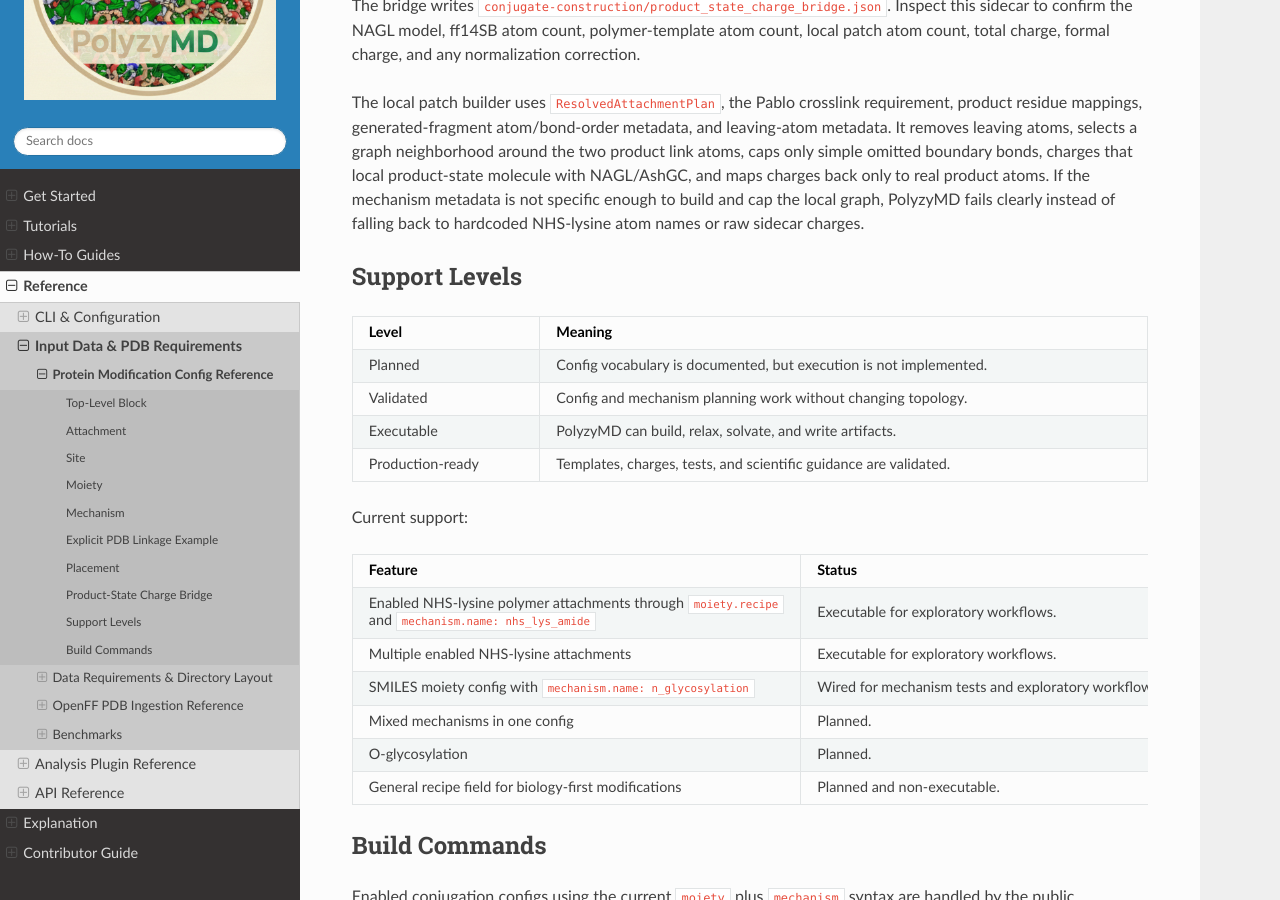
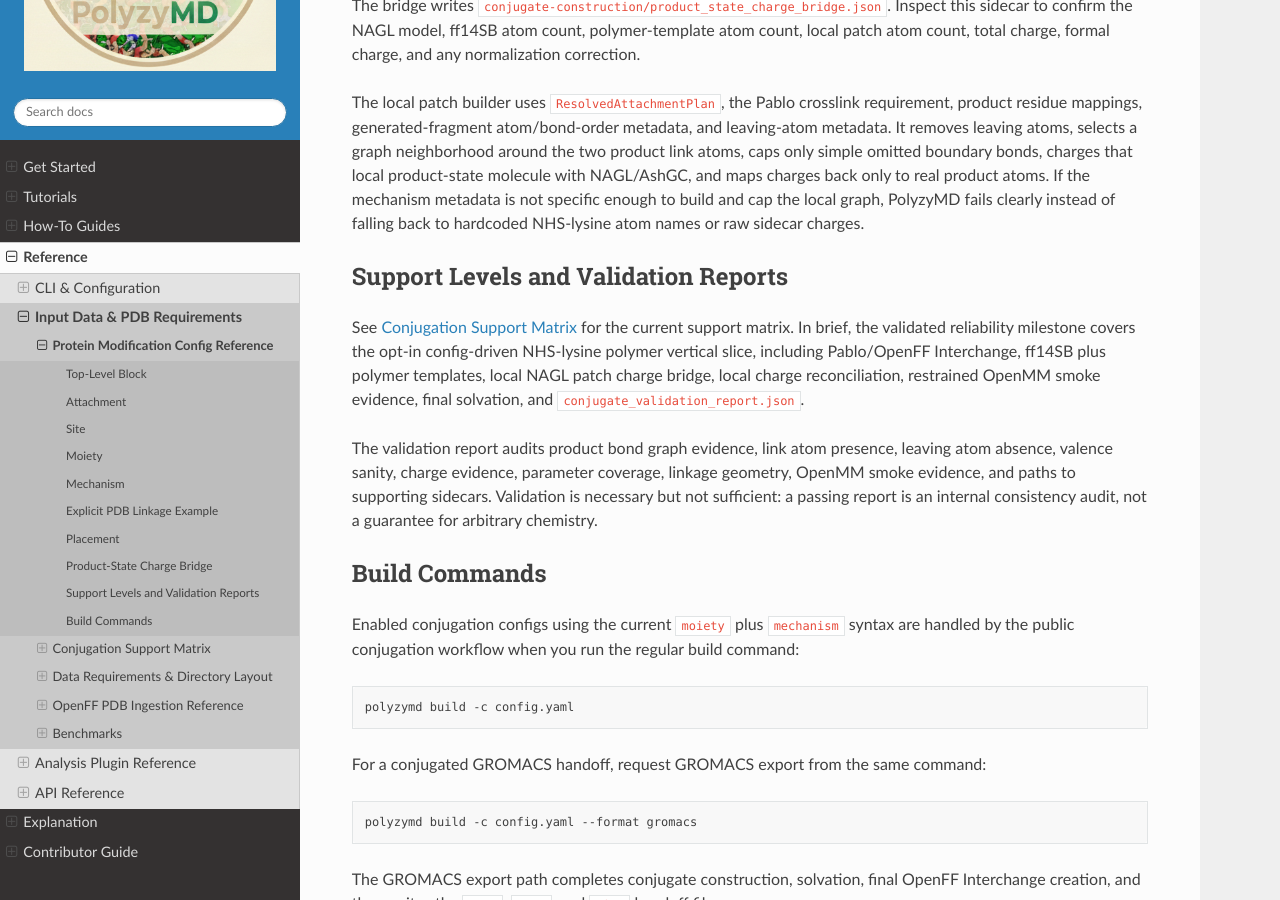
Before and after one commit to joelaforet/polyzymd, a Sphinx documentation site: the page built from docs/source/reference/protein_modification_config.md, in a window 1280 px wide and 900 px high, scrolled down 5612 px. Built offline with Sphinx 7.4.7 and the Read the Docs theme 3.1.0, drawn with Linux system fonts in a browser that asks for light colours.

Commit message:
docs(conjugation): document validation workflow
Document how users inspect the new conjugate_validation_report.json after config-driven conjugation builds.

Add a support matrix for current NHS-Lys polymer, multi-site, and N-glyco support levels, and link the report from the conjugation tutorial and protein modification reference.

```diff
--- a/docs/source/reference/protein_modification_config.md
+++ b/docs/source/reference/protein_modification_config.md
@@ -272,25 +272,20 @@ maps charges back only to real product atoms. If the mechanism metadata is not
 specific enough to build and cap the local graph, PolyzyMD fails clearly instead
 of falling back to hardcoded NHS-lysine atom names or raw sidecar charges.
 
-## Support Levels
+## Support Levels and Validation Reports
 
-| Level | Meaning |
-|-------|---------|
-| Planned | Config vocabulary is documented, but execution is not implemented. |
-| Validated | Config and mechanism planning work without changing topology. |
-| Executable | PolyzyMD can build, relax, solvate, and write artifacts. |
-| Production-ready | Templates, charges, tests, and scientific guidance are validated. |
+See {doc}`conjugation_support_matrix` for the current support matrix. In brief,
+the validated reliability milestone covers the opt-in config-driven NHS-lysine
+polymer vertical slice, including Pablo/OpenFF Interchange, ff14SB plus polymer
+templates, local NAGL patch charge bridge, local charge reconciliation,
+restrained OpenMM smoke evidence, final solvation, and
+`conjugate_validation_report.json`.
 
-Current support:
-
-| Feature | Status |
-|---------|--------|
-| Enabled NHS-lysine polymer attachments through `moiety.recipe` and `mechanism.name: nhs_lys_amide` | Executable for exploratory workflows. |
-| Multiple enabled NHS-lysine attachments | Executable for exploratory workflows. |
-| SMILES moiety config with `mechanism.name: n_glycosylation` | Wired for mechanism tests and exploratory workflow development. |
-| Mixed mechanisms in one config | Planned. |
-| O-glycosylation | Planned. |
-| General recipe field for biology-first modifications | Planned and non-executable. |
+The validation report audits product bond graph evidence, link atom presence,
+leaving atom absence, valence sanity, charge evidence, parameter coverage,
+linkage geometry, OpenMM smoke evidence, and paths to supporting sidecars.
+Validation is necessary but not sufficient: a passing report is an internal
+consistency audit, not a guarantee for arbitrary chemistry.
 
 ## Build Commands
 
```
Also changed, not shown: docs/source/how_to/index.md (+1 -0 lines), docs/source/how_to/validate_conjugates.md (added, +137 -0 lines), docs/source/reference/conjugation_support_matrix.md (added, +93 -0 lines), docs/source/reference/index.md (+9 -0 lines), docs/source/tutorials/conjugation_workflow.md (+12 -2 lines).
